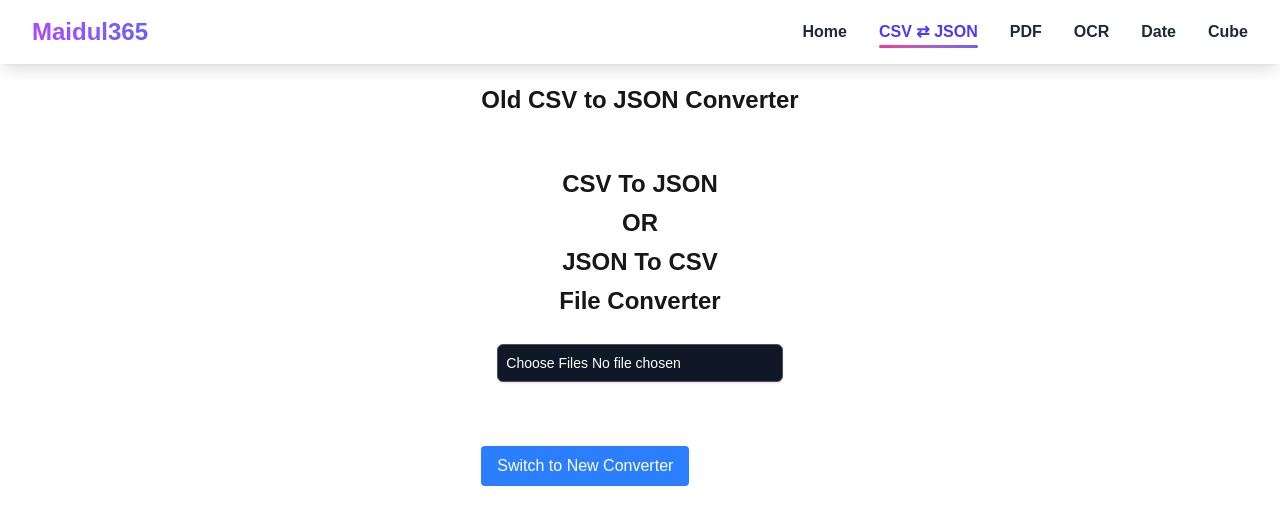
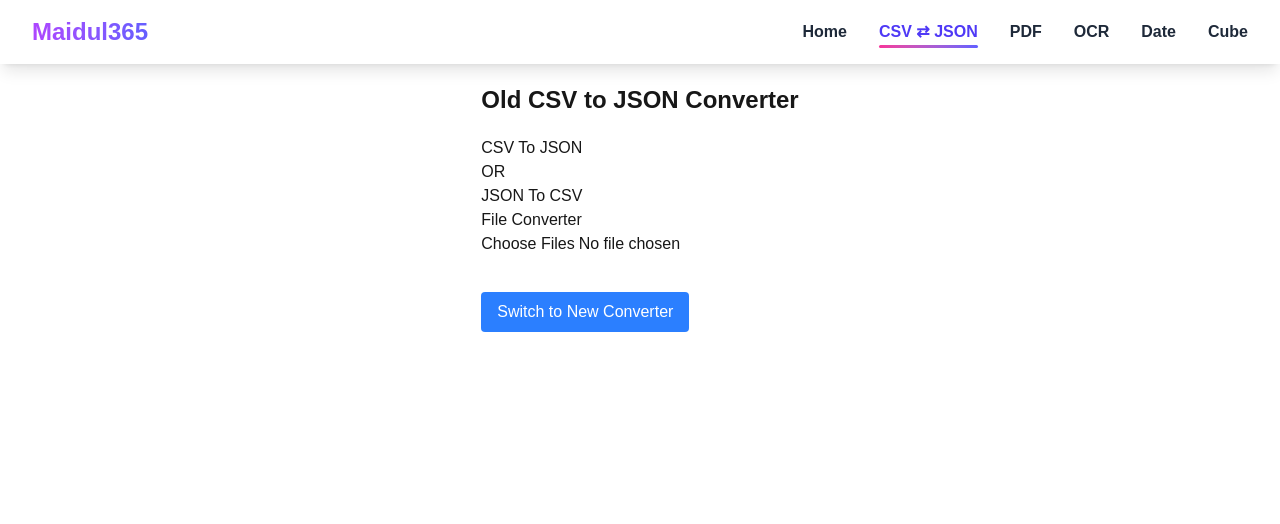
Before and after one commit to ultimate365/maidul365, a Next.js app: page /csvToJson in a window 1280 px wide. Both pictures are taken after a click on the button "Switch to Old Converter". Shown: the top 524 px of the page. Built offline with nearby package versions, Linux system fonts and the light colour scheme.

Commit message:
Remodified

```diff
--- a/app/csvToJson/CSV2JSON.jsx
+++ b/app/csvToJson/CSV2JSON.jsx
@@ -2,10 +2,12 @@
 import React, { useRef } from "react";
 import toast from "react-hot-toast";
 import { readString, jsonToCSV } from "react-papaparse";
+import * as XLSX from "xlsx";
 import { Tooltip } from "react-tooltip";
 
 export default function CSV2JSON() {
   const ref = useRef();
+
   const handleFileUpload = (event) => {
     const selectedFiles = Array.from(event.target.files);
     selectedFiles.forEach((file) => {
@@ -13,13 +15,23 @@ export default function CSV2JSON() {
         .split(".")
         .slice(0, -1)
         .join(".");
-      if (file.type === "text/csv" || file.type === "application/json") {
+
+      if (
+        file.type === "text/csv" ||
+        file.type === "application/json" ||
+        file.type ===
+          "application/vnd.openxmlformats-officedocument.spreadsheetml.sheet"
+      ) {
         const reader = new FileReader();
         reader.onload = () => {
           const fileContent = reader.result;
-          convertFile(fileContent, fileNameWithoutExtension);
+          convertFile(fileContent, fileNameWithoutExtension, file.type);
         };
-        reader.readAsText(file);
+        if (file.type.includes("spreadsheetml")) {
+          reader.readAsArrayBuffer(file);
+        } else {
+          reader.readAsText(file);
+        }
       } else {
         toast.error("Invalid file uploaded");
         if (typeof window !== "undefined") {
@@ -30,7 +42,15 @@ export default function CSV2JSON() {
   };
 
   const downloadFile = (data, fileName, fileType) => {
-    const blob = new Blob([data], { type: fileType });
+    let blob;
+    if (
+      fileType ===
+      "application/vnd.openxmlformats-officedocument.spreadsheetml.sheet"
+    ) {
+      blob = new Blob([data], { type: fileType });
+    } else {
+      blob = new Blob([data], { type: fileType });
+    }
     const url = URL.createObjectURL(blob);
     const a = document.createElement("a");
     a.href = url;
@@ -40,103 +60,137 @@ export default function CSV2JSON() {
     ref.current.value = "";
   };
 
-  const convertFile = (fileContent, fileName) => {
-    if (isJson(fileContent)) {
-      // Convert JSON to CSV
-      const data = JSON.parse(fileContent).map((row) => {
-        for (const key in row) {
-          if (typeof row[key] === "number" && row[key].toString().length >= 7) {
-            row[key] = row[key].toString();
-          }
+  const convertFile = (fileContent, fileName, fileType) => {
+    // --- Helper: Flatten month + leaves into rows ---
+    const flattenData = (data) => {
+      const flattened = [];
+
+      data.forEach((item) => {
+        if (Array.isArray(item.leaves)) {
+          item.leaves.forEach((leave) => {
+            flattened.push({
+              month: item.month,
+              year: item.year,
+              monthId: item.id, // renamed to avoid clash with teacher id
+              ...leave, // teacher details expanded
+            });
+          });
+        } else {
+          flattened.push(item);
         }
-        return row;
       });
-      const csv = jsonToCSV(data);
+
+      return flattened;
+    };
+
+    if (fileType === "application/json" || isJson(fileContent)) {
+      // ✅ JSON → CSV & XLSX
+      const jsonData = JSON.parse(fileContent);
+
+      // 🔥 Flatten nested arrays into plain rows
+      const flatData = flattenData(jsonData);
+
+      // --- CSV Export ---
+      const csv = jsonToCSV(flatData);
       downloadFile(csv, `${fileName}.csv`, "text/csv");
-    } else {
-      // Convert CSV to JSON
+
+      // --- XLSX Export ---
+      const ws = XLSX.utils.json_to_sheet(flatData);
+      const wb = XLSX.utils.book_new();
+      XLSX.utils.book_append_sheet(wb, ws, "Sheet1");
+      const excelBuffer = XLSX.write(wb, { bookType: "xlsx", type: "array" });
+      downloadFile(
+        excelBuffer,
+        `${fileName}.xlsx`,
+        "application/vnd.openxmlformats-officedocument.spreadsheetml.sheet"
+      );
+    } else if (fileType === "text/csv") {
+      // ✅ CSV → JSON (flat)
       readString(fileContent, {
         complete: (results) => {
-          // Fix number values being parsed as strings for length >= 7
           const data = results.data
-            .filter((row) => {
-              return Object.values(row).some(
-                (value) => value !== null && value !== ""
-              );
-            })
+            .filter((row) =>
+              Object.values(row).some((val) => val !== null && val !== "")
+            )
             .map((row) => {
               const cleanedRow = {};
               for (const key in row) {
-                if (
-                  !isNaN(row[key]) &&
-                  row[key].length >= 7 &&
-                  !row[key].includes(".")
-                ) {
-                  cleanedRow[key] = row[key].toString();
-                } else if (!isNaN(row[key])) {
-                  cleanedRow[key] = parseFloat(row[key]);
-                } else if (row[key] === "TRUE") {
-                  cleanedRow[key] = row[key] === true;
-                } else if (row[key] === "FALSE") {
-                  cleanedRow[key] = row[key] === false;
+                const val = row[key];
+                if (!isNaN(val) && val !== "") {
+                  cleanedRow[key] = Number(val);
+                } else if (val === "TRUE") {
+                  cleanedRow[key] = true;
+                } else if (val === "FALSE") {
+                  cleanedRow[key] = false;
                 } else {
-                  cleanedRow[key] = row[key];
+                  try {
+                    cleanedRow[key] = JSON.parse(val);
+                  } catch {
+                    cleanedRow[key] = val;
+                  }
                 }
               }
               return cleanedRow;
             });
+
           const json = JSON.stringify(data, null, 2);
           downloadFile(json, `${fileName}.json`, "application/json");
         },
         header: true,
       });
+    } else if (fileType.includes("spreadsheetml")) {
+      // ✅ XLSX → JSON
+      const workbook = XLSX.read(fileContent, { type: "array" });
+      const sheetName = workbook.SheetNames[0];
+      const data = XLSX.utils.sheet_to_json(workbook.Sheets[sheetName]);
+
+      const parsedData = data.map((row) => {
+        for (const key in row) {
+          try {
+            row[key] = JSON.parse(row[key]);
+          } catch {
+            // leave as is
+          }
+        }
+        return row;
+      });
+
+      const json = JSON.stringify(parsedData, null, 2);
+      downloadFile(json, `${fileName}.json`, "application/json");
     }
-    // Clear file input and reset state
-    // if (typeof window !== "undefined") {
-    //   document.getElementById("fileInput").value = "";
-    // }
   };
 
   const isJson = (str) => {
     try {
       JSON.parse(str);
       return true;
-    } catch (e) {
+    } catch {
       return false;
     }
   };
 
   return (
-    <div className="max-w-6xl mx-auto my-12 px-4">
-      <div className="container-main text-center">
-        <h3 className="text-2xl font-semibold leading-relaxed mb-6">
+    <div className="container my-5">
+      <div className="container-main">
+        <h3>
           CSV To JSON
           <br /> OR
           <br /> JSON To CSV
           <br />
           File Converter
         </h3>
-
         <input
           type="file"
           id="fileInput"
-          accept=".csv,.json"
+          className="form-control"
+          accept=".csv,.json,.xlsx"
           onChange={handleFileUpload}
           multiple
           ref={ref}
-          className="block w-full rounded-md border border-gray-600 bg-gray-900 p-2 text-sm text-white placeholder-gray-400 shadow-sm focus:border-blue-500 focus:ring focus:ring-blue-400"
         />
-
-        {/* <button
-      onClick={convertFile}
-      className="mt-4 rounded-lg bg-blue-600 px-4 py-2 text-white hover:bg-blue-700"
-    >
-      Convert and Download
-    </button> */}
       </div>
-
       <Tooltip anchorSelect=".container-main" place="top">
-        Please Upload only .csv or .json files
+        Please Upload only .csv, .json or .xlsx files
       </Tooltip>
     </div>
   );
```
Also changed, not shown: app/csvToJson/FileConverter.jsx (+68 -26 lines).
